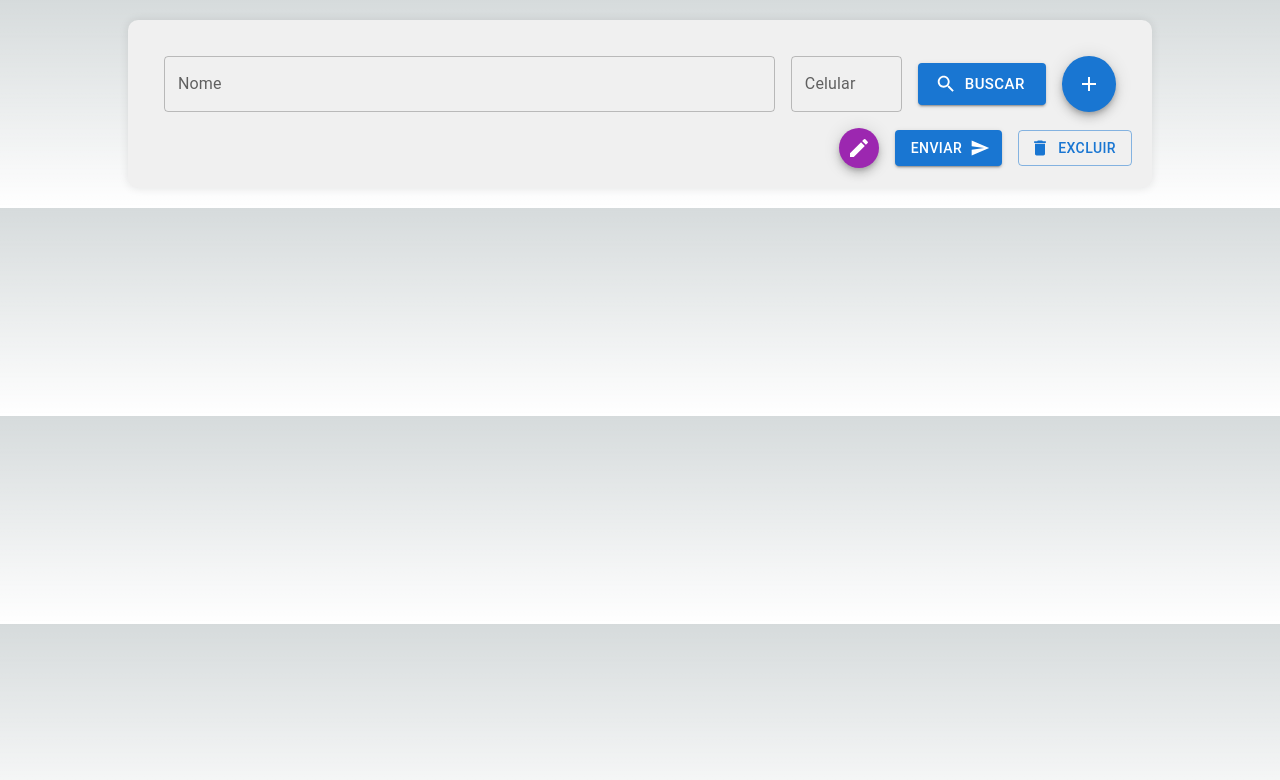
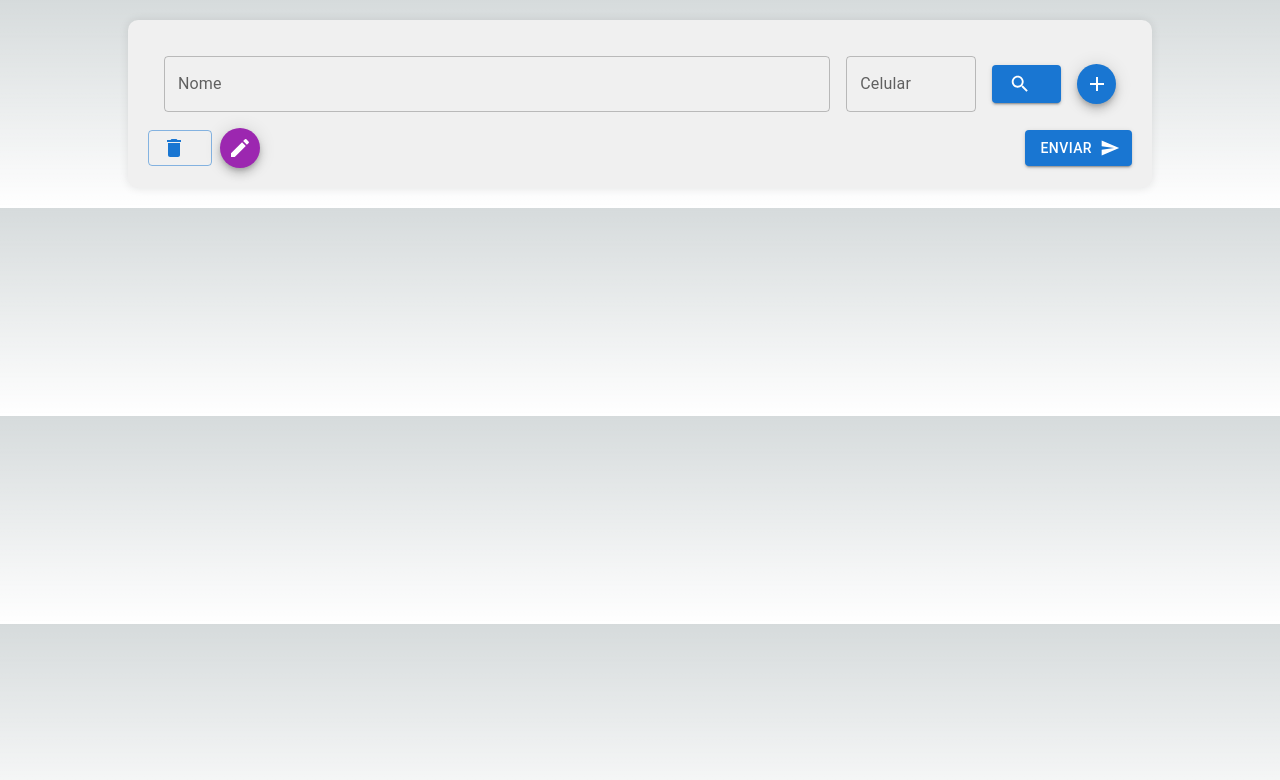
Before and after one commit to MagalhaesVini/Lista-Telefonica, a Next.js app: page / in a window 1280 px wide. Shown: the top 780 px of the page. Built offline with nearby package versions, Linux system fonts and the light colour scheme.

Commit message:
Configurações basicas

```diff
--- a/app/globals.css
+++ b/app/globals.css
@@ -96,3 +96,8 @@ a {
     color-scheme: dark;
   }
 }
+
+div p {
+  color: #000;
+  margin-bottom: 4px;
+}
--- a/app/page.js
+++ /dev/null
@@ -1,43 +0,0 @@
-import * as React from 'react';
-import Button from '@mui/material/Button';
-import Stack from '@mui/material/Stack';
-import Box from '@mui/material/Box';
-import Fab from '@mui/material/Fab';
-import TextField from '@mui/material/TextField';
-import AddIcon from '@mui/icons-material/Add';
-import EditIcon from '@mui/icons-material/Edit';
-import DeleteIcon from '@mui/icons-material/Delete';
-import SendIcon from '@mui/icons-material/Send';
-import SearchIcon from '@mui/icons-material/Search';
-import { Input } from '@mui/material';
-
-export default function IconLabelButtons() {
-  return (
-    <div style={{ width: '80%', padding: '20px', margin: '20px 0', backgroundColor: '#f0f0f0', borderRadius: '10px', boxShadow: '0px 0px 10px rgba(0, 0, 0, 0.1)' }}>
-      <Box
-        component="form"
-        sx={{
-          '& > :not(style)': { m: 2 },
-        }}
-        noValidate
-        autoComplete="off"
-      >
-        <Stack direction="row" alignItems="center" spacing={2}>
-          <TextField id="outlined-basic" label="Nome" variant="outlined" sx={{ width: '66%' }} />
-          <TextField id="outlined-basic" label="Celular" variant="outlined" sx={{ width: '12%' }} inputProps={{ maxLength: 12 }} />
-          <Button variant="contained" startIcon={<SearchIcon />} size="large">Buscar</Button>
-          <Fab color="primary" aria-label="add"><AddIcon /></Fab>
-        </Stack>
-      </Box>
-      <Stack direction="row" spacing={2} alignItems="center" justifyContent="flex-end" marginTop={2}>
-        <Fab color="secondary" aria-label="edit" size='small'><EditIcon /></Fab>
-        <Button variant="contained" endIcon={<SendIcon />}>
-          Enviar
-        </Button>
-        <Button variant="outlined" startIcon={<DeleteIcon />}>
-          Excluir
-        </Button>
-      </Stack>
-    </div>
-  );
-}
--- /dev/null
+++ b/app/page.jsx
@@ -0,0 +1,111 @@
+"use client"
+
+import * as React from 'react';
+import Button from '@mui/material/Button';
+import Stack from '@mui/material/Stack';
+import Box from '@mui/material/Box';
+import Fab from '@mui/material/Fab';
+import TextField from '@mui/material/TextField';
+import AddIcon from '@mui/icons-material/Add';
+import EditIcon from '@mui/icons-material/Edit';
+import DeleteIcon from '@mui/icons-material/Delete';
+import SendIcon from '@mui/icons-material/Send';
+import SearchIcon from '@mui/icons-material/Search';
+import { Input } from '@mui/material';
+
+export default function IconLabelButtons() {
+  const [nome, setNome] = React.useState('');
+  const [celular, setCelular] = React.useState('');
+  const [dados, setDados] = React.useState(null);
+
+  const handleBuscarNomeClick = () => {
+    var requestOptions = {
+      method: 'GET',
+      redirect: 'follow'
+    };
+
+    fetch(`https://call-list-api-development.up.railway.app/person/${nome}`, requestOptions)
+      .then(response => response.json())
+      .then(result => {
+        console.log('Dados recebidos:', result);
+        setDados(result);
+      })
+      .catch(error => console.error('Erro ao buscar por nome:', error));
+
+    limparInputs();
+  };
+
+  const handleBuscarCelularClick = () => {
+    var requestOptions = {
+      method: 'GET',
+      redirect: 'follow'
+    };
+
+    fetch(`https://call-list-api-development.up.railway.app/person/celular/${celular}`, requestOptions)
+      .then(response => response.json())
+      .then(result => {
+        console.log('Dados recebidos:', result);
+        setDados(result);
+      })
+      .catch(error => console.error('Erro ao buscar por celular:', error));
+
+    limparInputs();
+  };
+
+  const limparInputs = () => {
+    setNome('');
+    setCelular('');
+  };
+
+  const handleKeyPress = (event) => {
+    if (event.key === 'Enter') {
+      handleBuscarNomeClick();
+    }
+  };
+
+  const handleCelularKeyPress = (event) => {
+    if (event.key === 'Enter') {
+      handleBuscarCelularClick();
+    }
+  };
+
+  return (
+    <div style={{ width: '80%', padding: '20px', margin: '20px 0', backgroundColor: '#f0f0f0', borderRadius: '10px', boxShadow: '0px 0px 10px rgba(0, 0, 0, 0.1)' }}>
+      <Box
+        component="form"
+        sx={{
+          '& > :not(style)': { m: 2 },
+        }}
+        noValidate
+        autoComplete="off"
+      >
+        <Stack direction="row" alignItems="center" spacing={2}>
+          <TextField id="outlined-basic" label="Nome" variant="outlined" sx={{ width: '72%' }} value={nome} onChange={(e) => setNome(e.target.value)} onKeyPress={handleKeyPress} />
+          <TextField id="outlined-basic" label="Celular" variant="outlined" sx={{ width: '14%' }} inputProps={{ maxLength: 11 }} value={celular} onChange={(e) => setCelular(e.target.value)} onKeyPress={handleCelularKeyPress} />
+          <Button variant="contained" startIcon={<SearchIcon />} size="large" onClick={handleBuscarNomeClick}></Button>
+          <Fab color="primary" size='small' aria-label="add"><AddIcon /></Fab>
+        </Stack>
+      </Box>
+      {dados && (
+        <div>
+          <p>Nome: {dados.nome}</p>
+          <p>Empresa: {dados.empresa}</p>
+          <p>Setor: {dados.setor}</p>
+          <p>Celular: {dados.celular}</p>
+        </div>
+      )}
+      <div style={{ display: 'flex', alignItems: 'center', justifyContent: 'space-between', marginTop: 8 }}>
+        <div style={{ display: 'flex', alignItems: 'center' }}>
+          <Button variant="outlined" size='normal' startIcon={<DeleteIcon />}></Button>
+          <Fab color="secondary" aria-label="edit" size='small' style={{ marginLeft: 8 }}>
+            <EditIcon />
+          </Fab>
+        </div>
+        <Button variant="contained" endIcon={<SendIcon />}>
+          Enviar
+        </Button>
+      </div>
+
+    </div>
+  );
+}
```
